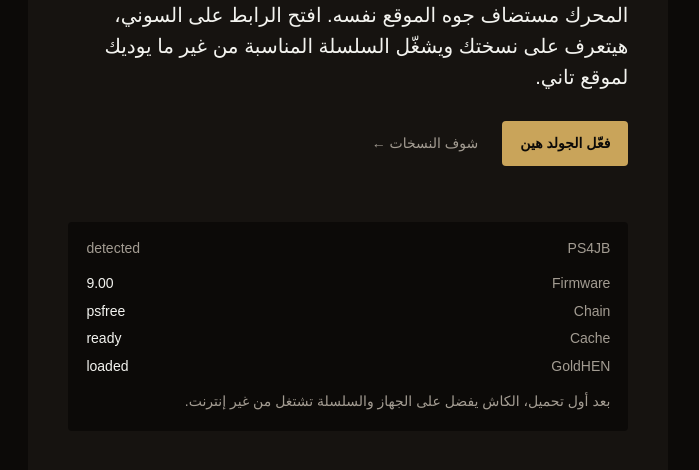
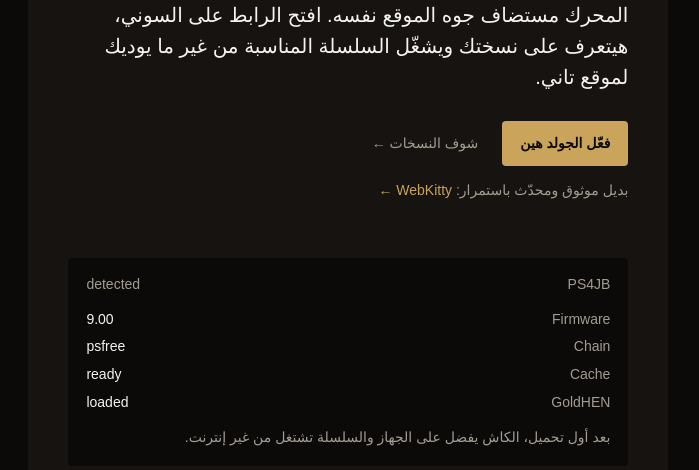
Before and after one commit to FaslaAnime/FaslaAnime.github.io, a plain HTML site: page index.html in a window 1280 px wide. Shown: the part 330-800 px from the top of the page, without its empty margins (458-1157 px from the left). Drawn offline with Linux system fonts and the light colour scheme.

Commit message:
Add WebKitty as trusted alternative host

```diff
--- a/index.html
+++ b/index.html
@@ -34,6 +34,7 @@
       <a class="btn" href="jb/index.html">فعّل الجولد هين</a>
       <a class="textlink" href="#firmwares">شوف النسخات ←</a>
     </div>
+    <p class="alt-host">بديل موثوق ومحدّث باستمرار: <a href="https://webkitty.arabpixel.net/" target="_blank" rel="noopener">WebKitty ←</a></p>
 
     <div class="panel" data-ui aria-label="حالة المحرك">
       <div class="panel-head"><span>PS4JB</span><span>detected</span></div>
--- a/styles.css
+++ b/styles.css
@@ -79,6 +79,9 @@ h1 {
   max-width: 50ch;
 }
 .actions { display: flex; align-items: center; gap: 24px; margin-top: 28px; }
+.alt-host { margin-top: 14px; font-size: var(--small); color: var(--muted); }
+.alt-host a { color: var(--accent); text-decoration: none; }
+.alt-host a:hover { text-decoration: underline; }
 
 .btn {
   display: inline-flex;
```
Also changed, not shown: README.md.
